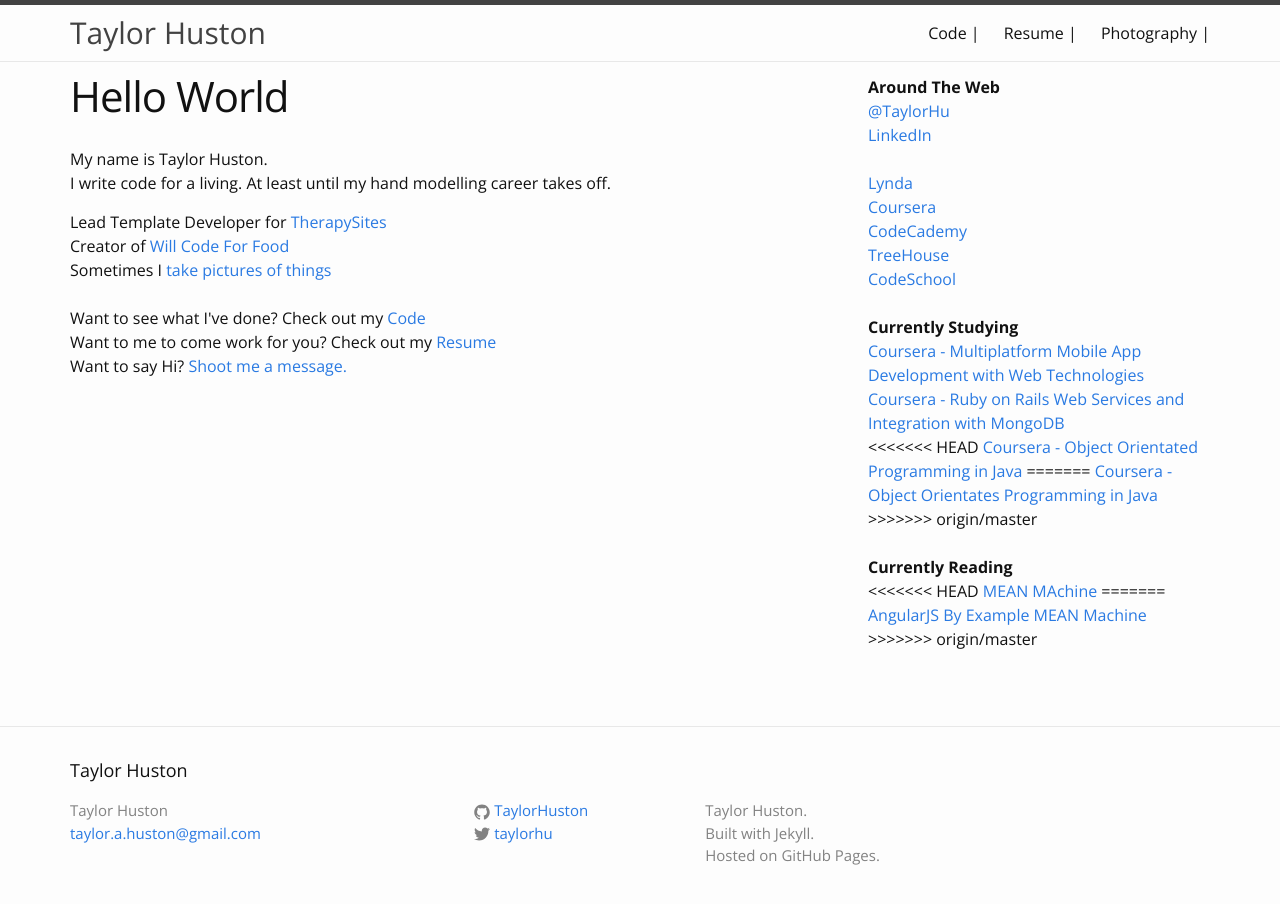
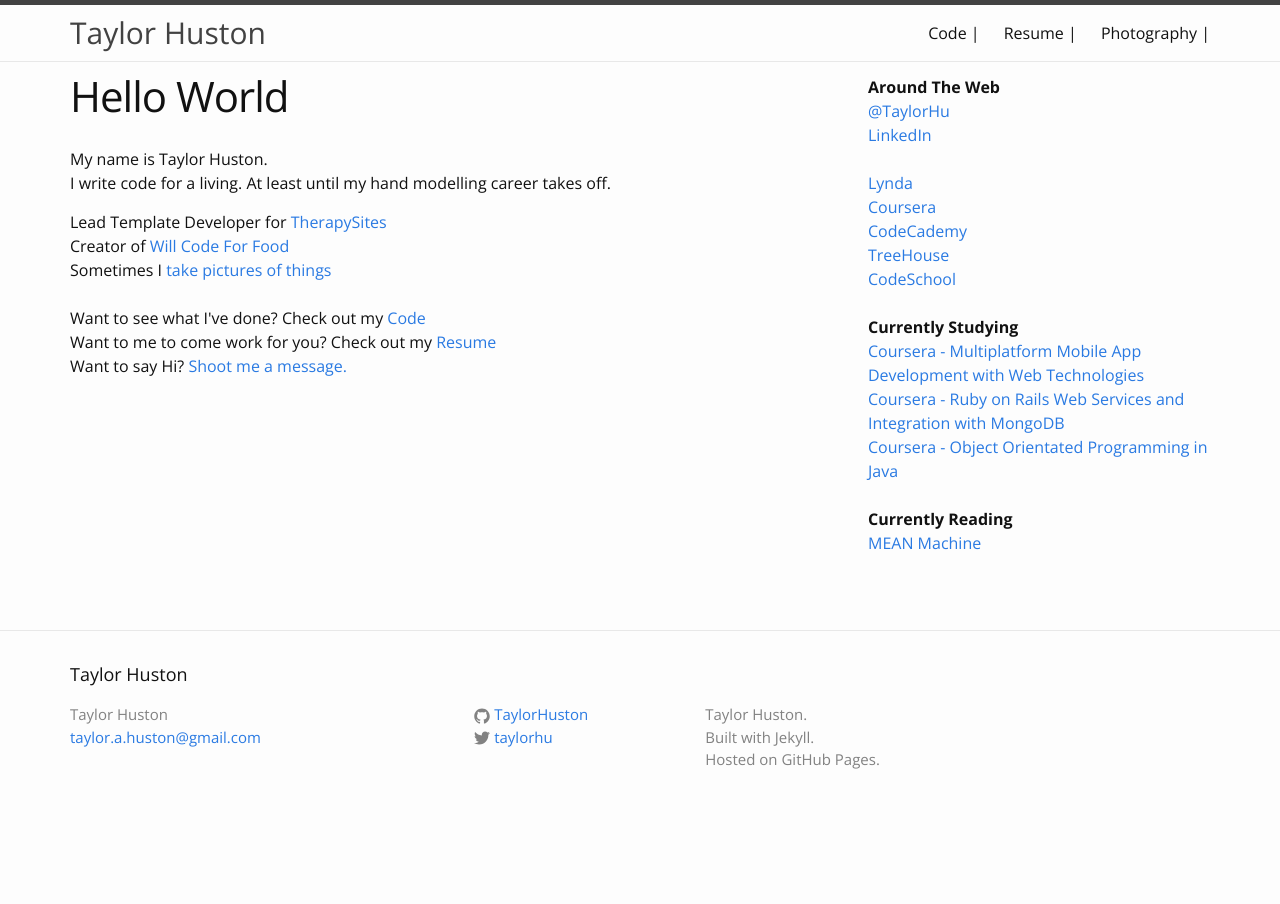
Before and after one commit to TaylorHuston/taylorhuston.github.io, a Jekyll site: the page built from index.html, in a window 1280 px wide and 927 px high. Shown: the top 904 px of the window. Built offline with Jekyll 4.4.1, drawn with Linux system fonts in a browser that asks for light colours; some web fonts are replaced.

Commit message:
Update sidebar

```diff
--- a/_includes/sidebar.html
+++ b/_includes/sidebar.html
@@ -24,21 +24,12 @@
   <br />
   <a href="https://www.coursera.org/specializations/ruby-on-rails?utm_medium=listingPage" target="_blank">Coursera - Ruby on Rails Web Services and Integration with MongoDB</a>
   <br />
-<<<<<<< HEAD
   <a href="https://www.coursera.org/learn/object-oriented-java/home/info" target="_blank">Coursera - Object Orientated Programming in Java</a>
-=======
-  <a href="https://www.coursera.org/learn/object-oriented-java/home/info" target="_blank">Coursera - Object Orientates Programming in Java</a>
->>>>>>> origin/master
   <br />
   <br />
   <strong>Currently Reading</strong>
   <br />
-<<<<<<< HEAD
-  <a href="https://leanpub.com/mean-machine" target="_blank">MEAN MAchine</a>
-=======
-  <a href="https://www.packtpub.com/web-development/angularjs-example7" target="_blank">AngularJS By Example</a>
   <a href="https://leanpub.com/mean-machine" target="_blank">MEAN Machine</a>
->>>>>>> origin/master
 
 
 </div>
```
